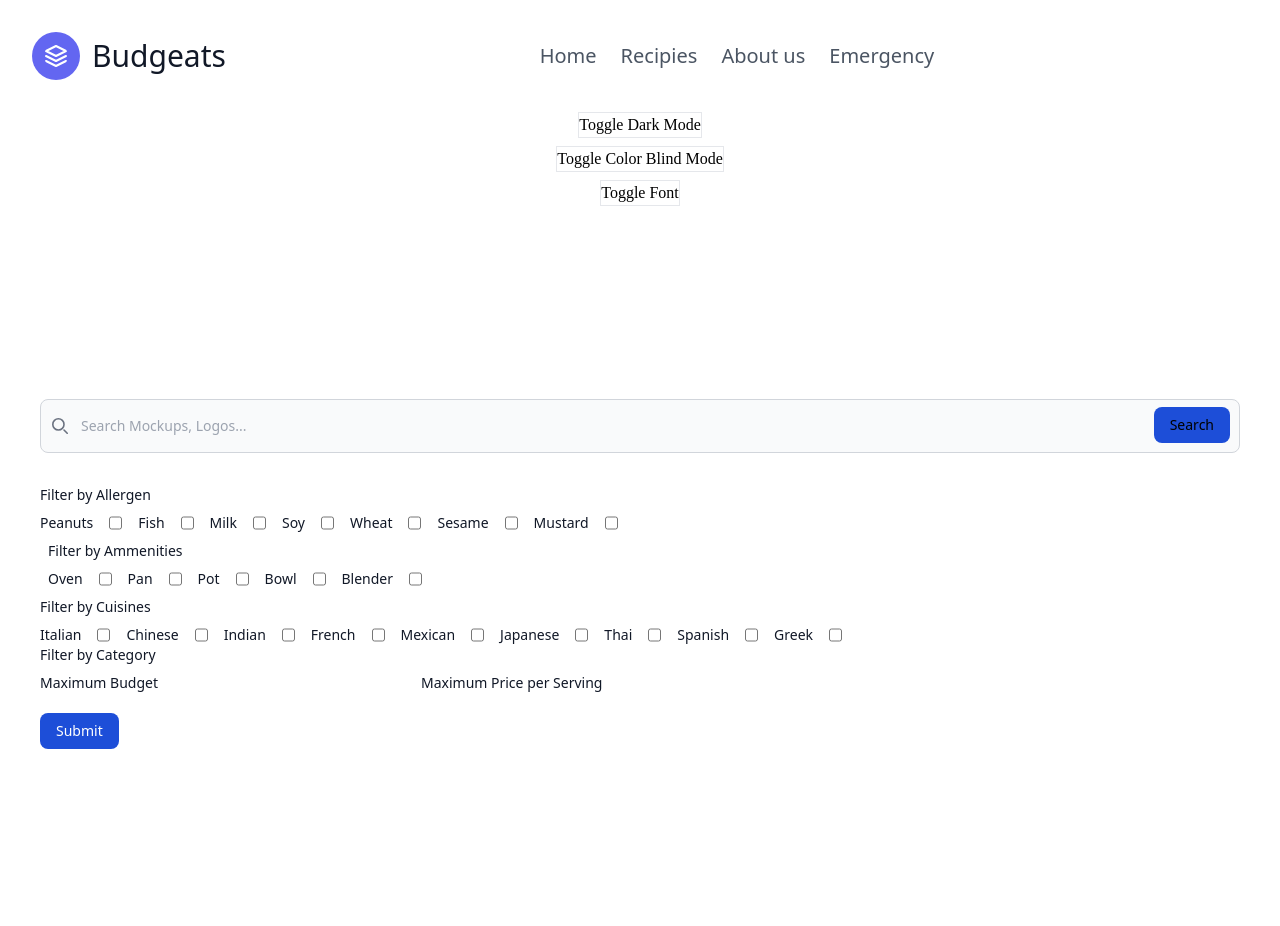
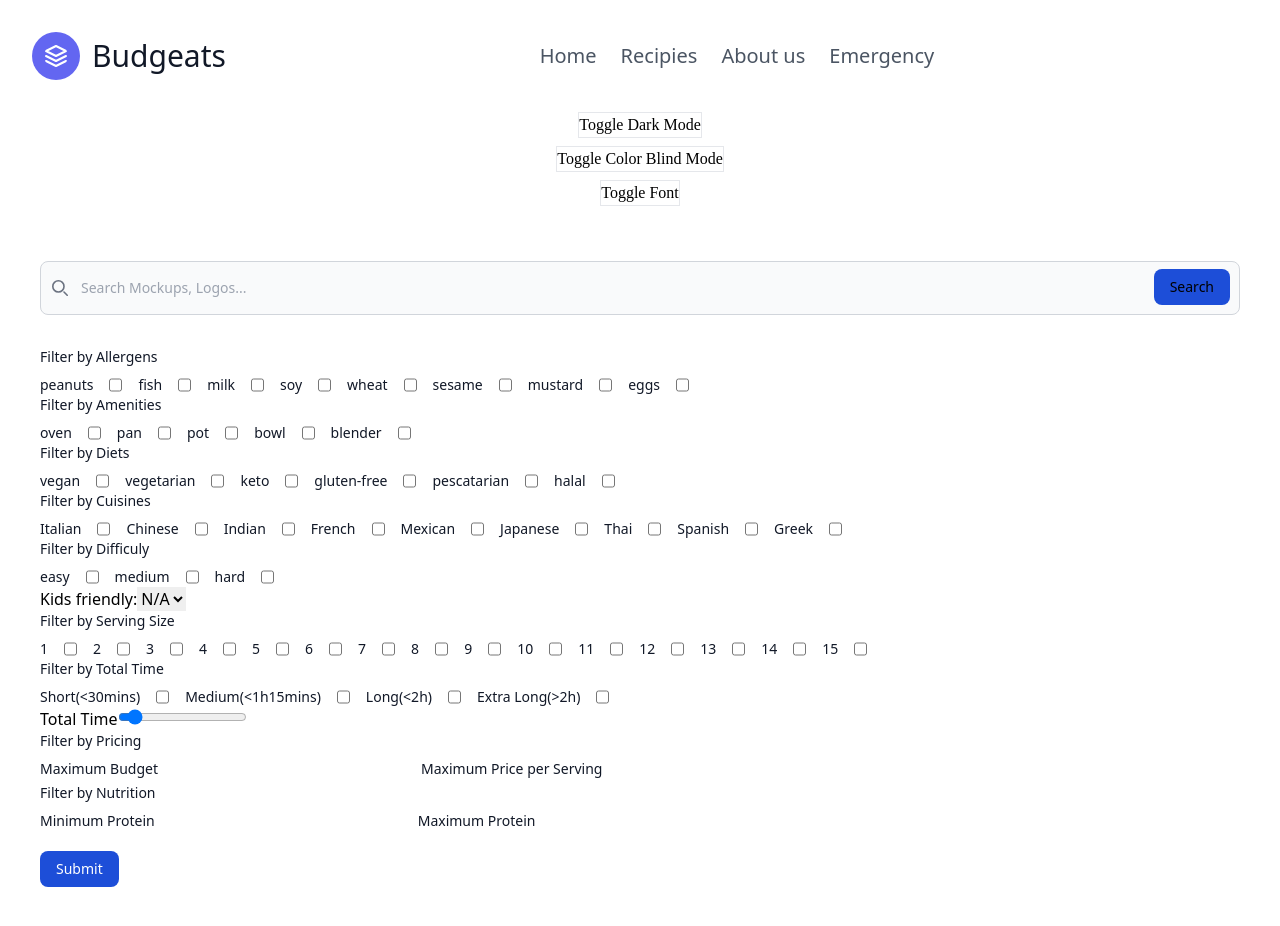
Before and after one commit to AAlarifi/hackathon2024, a Vue app in the folder frontend/: page / in a window 1280 px wide. Shown: the top 926 px of the page. Built offline with nearby package versions, Linux system fonts and the light colour scheme.

Commit message:
Created a filter category component, refactored Home Page and added more filtering options

```diff
--- a/frontend/src/views/HomeView.vue
+++ b/frontend/src/views/HomeView.vue
@@ -22,107 +22,75 @@
       <!-- Filter Options -->
       <div class="mt-8">
         <div>
-
-          <label class="block mb-2 text-sm font-medium text-gray-900 dark:text-black">Filter by Allergen</label>
-          <div class="flex space-x-4">
-
-
-            <label for="category1" class="text-sm text-gray-900 dark:text-black">Peanuts</label>
-            <input type="checkbox" value="peanuts" class="text-blue-500 form-radio" v-model="allergens">
-
-
-            <label for="category2" class="text-sm text-gray-900 dark:text-black">Fish</label>
-            <input type="checkbox" value="fish" class="text-blue-500 form-radio" v-model="allergens">
-
-            <label for="category3" class="text-sm text-gray-900 dark:text-black">Milk</label>
-            <input type="checkbox" value="milk" class="text-blue-500 form-radio" v-model="allergens">
-
-
-            <label for="category4" class="text-sm text-gray-900 dark:text-black">Soy</label>
-            <input type="checkbox" value="soy" class="text-blue-500 form-radio" v-model="allergens">
-
-            <label for="category5" class="text-sm text-gray-900 dark:text-black">Wheat</label>
-            <input type="checkbox" value="wheat" class="text-blue-500 form-radio" v-model="allergens">
-
-
-            <label for="category6" class="text-sm text-gray-900 dark:text-black">Sesame</label>
-            <input type="checkbox" value="sesame" class="text-blue-500 form-radio" v-model="allergens">
-
-            <label for="category7" class="text-sm text-gray-900 dark:text-black">Mustard</label>
-            <input type="checkbox" id="category1" name="category" class="text-blue-500 form-radio" v-model="allergens">
-
-
-          </div>
+          <checkboxes ref="allergensComponent" category="Allergens" :categoryElements="['peanuts', 'fish', 'milk', 'soy', 'wheat', 'sesame', 'mustard', 'eggs']" @getSelectedElements="addSelectedElementsToEqualsCondition('allergens', $event, false)"/>
         </div>
 
-        <div class="p-2">
-          <label class="block mb-2 text-sm font-medium text-gray-900 dark:text-black">Filter by Ammenities</label>
+        <div>
+          <checkboxes ref="amenitiesComponent" category="Amenities" :categoryElements="['oven', 'pan', 'pot', 'bowl', 'blender']" @getSelectedElements="addSelectedElementsToEqualsCondition('amenities', $event, false)"/>
+        </div>
+
+        <div>
+          <checkboxes ref="dietsComponent" category="Diets" :categoryElements="['vegan', 'vegetarian', 'keto', 'gluten-free', 'pescatarian', 'halal']" @getSelectedElements="addSelectedElementsToArrayContainsAnyCondition('diets', $event)"/>
+        </div>
+
+        <div>
+          <checkboxes ref="cuisinesComponent" category="Cuisines" :categoryElements="['Italian', 'Chinese', 'Indian', 'French', 'Mexican', 'Japanese', 'Thai', 'Spanish', 'Greek']"/> <!-- @getSelectedElements="addSelectedElementsToEqualsCondition('cuisine', $event, '==')" -->
+        </div>
+
+        <div>
+          <checkboxes ref="difficultyComponent" category="Difficuly" :categoryElements="['easy', 'medium', 'hard']" @getSelectedElements="addSelectedElementsToInCondition('difficulty', $event)"/>
+        </div>
+
+        <div>
+          <label for="kidsFriendly">Kids friendly:</label>
+          <select name="kidsFriendly" id="kidsFriendly" v-model="filterValues.kidsFriendly">
+            <option value="">N/A</option>
+            <option :value="true">Yes</option>
+            <option :value="false">No</option>
+          </select>
+        </div>
+
+        <div>
+          <checkboxes ref="servingSizeComponent" category="Serving Size" :categoryElements="[1, 2, 3, 4, 5, 6, 7, 8, 9, 10, 11, 12, 13, 14, 15]" @getSelectedElements="addSelectedElementsToInCondition('servingSize', $event)"/>
+        </div>
+
+        <div>
+          <label class="block mb-2 text-sm font-medium text-gray-900 dark:text-black">Filter by Total Time</label>
           <div class="flex space-x-4">
-
-            <label for="1" class="text-sm text-gray-900 dark:text-black">Oven</label>
-            <input type="checkbox" value="oven" class="text-blue-500 form-radio" v-model="amenities">
-
-            <label for="2" class="text-sm text-gray-900 dark:text-black">Pan</label>
-            <input type="checkbox" value="pan" class="text-blue-500 form-radio" v-model="amenities">
-
-            <label for="3" class="text-sm text-gray-900 dark:text-black">Pot</label>
-            <input type="checkbox" value="pot" class="text-blue-500 form-radio" v-model="amenities">
-
-            <label for="4" class="text-sm text-gray-900 dark:text-black">Bowl</label>
-            <input type="checkbox" value="bowl" class="text-blue-500 form-radio" v-model="amenities">
-
-            <label for="5" class="text-sm text-gray-900 dark:text-black">Blender</label>
-            <input type="checkbox" value="blender" class="text-blue-500 form-radio" v-model="amenities">
-
-
-
-
+            <template v-for="totalTime in [{'label': 'Short(<30mins)', 'value': 30}, {'label': 'Medium(<1h15mins)', 'value': 75}, {'label': 'Long(<2h)', 'value': 120}, {'label': 'Extra Long(>2h)', 'value': 121}]">
+              <label :for="`category${totalTime.label}`" class="text-sm text-gray-900 dark:text-black">{{ totalTime.label }}</label>
+              <input type="checkbox" :value="totalTime.value" class="text-blue-500 form-radio" v-model="totalTimes">
+            </template>
           </div>
         </div>
 
         <div>
-          <label class="block mb-2 text-sm font-medium text-gray-900 dark:text-black">Filter by Cuisines</label>
-          <div class="flex space-x-4">
-
-            <label for="category1" class="text-sm text-gray-900 dark:text-black">Italian</label>
-            <input type="checkbox" value="Italian" class="text-blue-500 form-radio" v-model="cuisines">
-
-            <label for="category2" class="text-sm text-gray-900 dark:text-black">Chinese</label>
-            <input type="checkbox" value="Chinese" class="text-blue-500 form-radio" v-model="cuisines">
-
-            <label for="category3" class="text-sm text-gray-900 dark:text-black">Indian</label>
-            <input type="checkbox" value="Indian" class="text-blue-500 form-radio" v-model="cuisines">
-
-            <label for="category4" class="text-sm text-gray-900 dark:text-black">French</label>
-            <input type="checkbox" value="French" class="text-blue-500 form-radio" v-model="cuisines">
-
-            <label for="category5" class="text-sm text-gray-900 dark:text-black">Mexican</label>
-            <input type="checkbox" value="Mexican" class="text-blue-500 form-radio" v-model="cuisines">
-
-            <label for="category6" class="text-sm text-gray-900 dark:text-black">Japanese</label>
-            <input type="checkbox" value="Japanese" class="text-blue-500 form-radio" v-model="cuisines">
-
-            <label for="category7" class="text-sm text-gray-900 dark:text-black">Thai</label>
-            <input type="checkbox" value="Thai" class="text-blue-500 form-radio" v-model="cuisines">
-
-            <label for="category8" class="text-sm text-gray-900 dark:text-black">Spanish</label>
-            <input type="checkbox" value="Spanish" class="text-blue-500 form-radio" v-model="cuisines">
-
-            <label for="category9" class="text-sm text-gray-900 dark:text-black">Greek</label>
-            <input type="checkbox" value="Greek" class="text-blue-500 form-radio" v-model="cuisines">
-
-
-          </div>
+          <label for="points">Total Time</label>
+          <input type="range" id="points" name="points" min="0" max="600">
         </div>
 
         <div>
-          <label class="block mb-2 text-sm font-medium text-gray-900 dark:text-black">Filter by Category</label>
+          <label class="block mb-2 text-sm font-medium text-gray-900 dark:text-black">Filter by Pricing</label>
           <div class="flex space-x-4">
 
             <label for="category1" class="text-sm text-gray-900 dark:text-black">Maximum Budget</label>
             <input type="number" class="text-blue-500 form-radio" v-model="numericFields.maxBudget" @input="validateNumericField('maxBudget')">
 
             <label for="category1" class="text-sm text-gray-900 dark:text-black">Maximum Price per Serving</label>
+            <input type="number" class="text-blue-500 form-radio" v-model="numericFields.maxServingPrice" @input="validateNumericField('maxServingPrice')">
+
+          </div>
+        </div>
+
+        <div>
+          <label class="block mb-2 text-sm font-medium text-gray-900 dark:text-black">Filter by Nutrition</label>
+          <div class="flex space-x-4">
+
+            <!-- Change the v-model and validate numeric field -->
+            <label for="category1" class="text-sm text-gray-900 dark:text-black">Minimum Protein</label>
+            <input type="number" class="text-blue-500 form-radio" v-model="numericFields.maxBudget" @input="validateNumericField('maxBudget')">
+
+            <label for="category1" class="text-sm text-gray-900 dark:text-black">Maximum Protein</label>
             <input type="number" class="text-blue-500 form-radio" v-model="numericFields.maxServingPrice" @input="validateNumericField('maxServingPrice')">
 
           </div>
@@ -135,21 +103,27 @@
 </template>
 
 <script>
+import checkboxes from "./components/filterCategory.vue"
 import { query, collection, getDocs, where, and, or, addDoc } from "firebase/firestore"
 import db from '../firebase/init.js'
 
 export default {
   data() {
     return {
+      selectedElements: [],
       images: [],
-      allergens: [],
       conditions: [],
       data: [],
-      resultRecipes: [],
-      diff: [],
-      array: [],
-      amenities: [],
-      cuisines: [],
+      totalTimes: [],
+      filterValues: {
+        kidsFriendly: "",
+        cuisines: [],
+        totalTimes: [],
+        numericFields: {
+          maxBudget: '',
+          maxServingPrice: ''
+        }
+      },
       numericFields: {
         maxBudget: '',
         maxServingPrice: ''
@@ -157,9 +131,25 @@ export default {
     }
   },
   methods: {
+    // Takes selected checkboxes' values and add them to the filter condition
+    addSelectedElementsToEqualsCondition(field, elements, value) {
+      elements.forEach(e => {
+        this.addCondition(this.conditions, field + '.' + e, '==', value)
+      })
+    },
+    addSelectedElementsToArrayContainsAnyCondition(field, elements){
+      if(elements.length > 0){
+          this.addCondition(this.conditions, field, 'array-contains-any', elements)
+      }
+    },
+    addSelectedElementsToInCondition(field, elements) {
+      if(elements.length > 0){
+        this.addCondition(this.conditions, field, 'in', elements)
+      }
+    },
     // add conditions to initial filter (remember only 1 inequality is allowed [e.g. ">" or "<="])
     addCondition(conditionsArray, field, operator, value) {
-      conditionsArray.push({ field, operator, value })
+      conditionsArray.push({ field, operator, value }) // Think about whether it's worth to pass conditions array or directly change the this.conditions
     },
 
     // filter incoming recipes based on field (e.g. "totalPrice"), number (e.g. user input), and
@@ -175,17 +165,16 @@ export default {
 
       this.conditions = []
 
-      this.allergens.forEach(a => {
-        this.addCondition(this.conditions, 'allergens.' + a, '==', false)
-      })
+      if(this.filterValues.kidsFriendly !== ""){
+        this.addCondition(this.conditions, 'kidsFriendly', '==', this.filterValues.kidsFriendly)
+      }
 
-      this.amenities.forEach(a => {
-        this.addCondition(this.conditions, 'amenities.' + a, '==', false)
-      })
-
-      if(this.cuisines.length > 0){
-        this.addCondition(this.conditions, 'cuisines', 'array-contains-any', this.cuisines)
-      }
+      // Change cuisines to cuisine in the database or filter on the client-side
+      this.$refs.difficultyComponent.getSelectedElements()
+      this.$refs.servingSizeComponent.getSelectedElements()
+      this.$refs.allergensComponent.getSelectedElements()
+      this.$refs.amenitiesComponent.getSelectedElements()
+      this.$refs.dietsComponent.getSelectedElements()
 
       // Connect to Firebase and apply filters
       let queryConstruct = collection(db, 'recipe')
@@ -217,6 +206,9 @@ export default {
     validateNumericField(fieldName) {
       this.numericFields[fieldName] = this.numericFields[fieldName] === '' || isNaN(this.numericFields[fieldName]) || this.numericFields[fieldName] < 0 ? '' : parseFloat(this.numericFields[fieldName]);
     }
+  },
+  components: {
+    checkboxes
   }
 };
 
--- /dev/null
+++ b/frontend/src/views/components/filterCategory.vue
@@ -0,0 +1,30 @@
+<script>
+    export default {
+        data(){
+            return {
+                selectedElements: []
+            }
+        },
+        props: {
+            category: String,
+            categoryElements: Array
+        },
+        methods: {
+            getSelectedElements(){
+                this.$emit('getSelectedElements', this.selectedElements)
+            }
+        }
+    }
+</script>
+
+<template>
+    <div>
+          <label class="block mb-2 text-sm font-medium text-gray-900 dark:text-black">Filter by {{ this.category }}</label>
+          <div class="flex space-x-4">
+            <template v-for="element in this.categoryElements">
+              <label :for="`category${element}`" class="text-sm text-gray-900 dark:text-black">{{ element }}</label>
+              <input type="checkbox" :value="element" class="text-blue-500 form-radio" v-model="selectedElements">
+            </template>
+          </div>
+    </div>
+</template>
```
